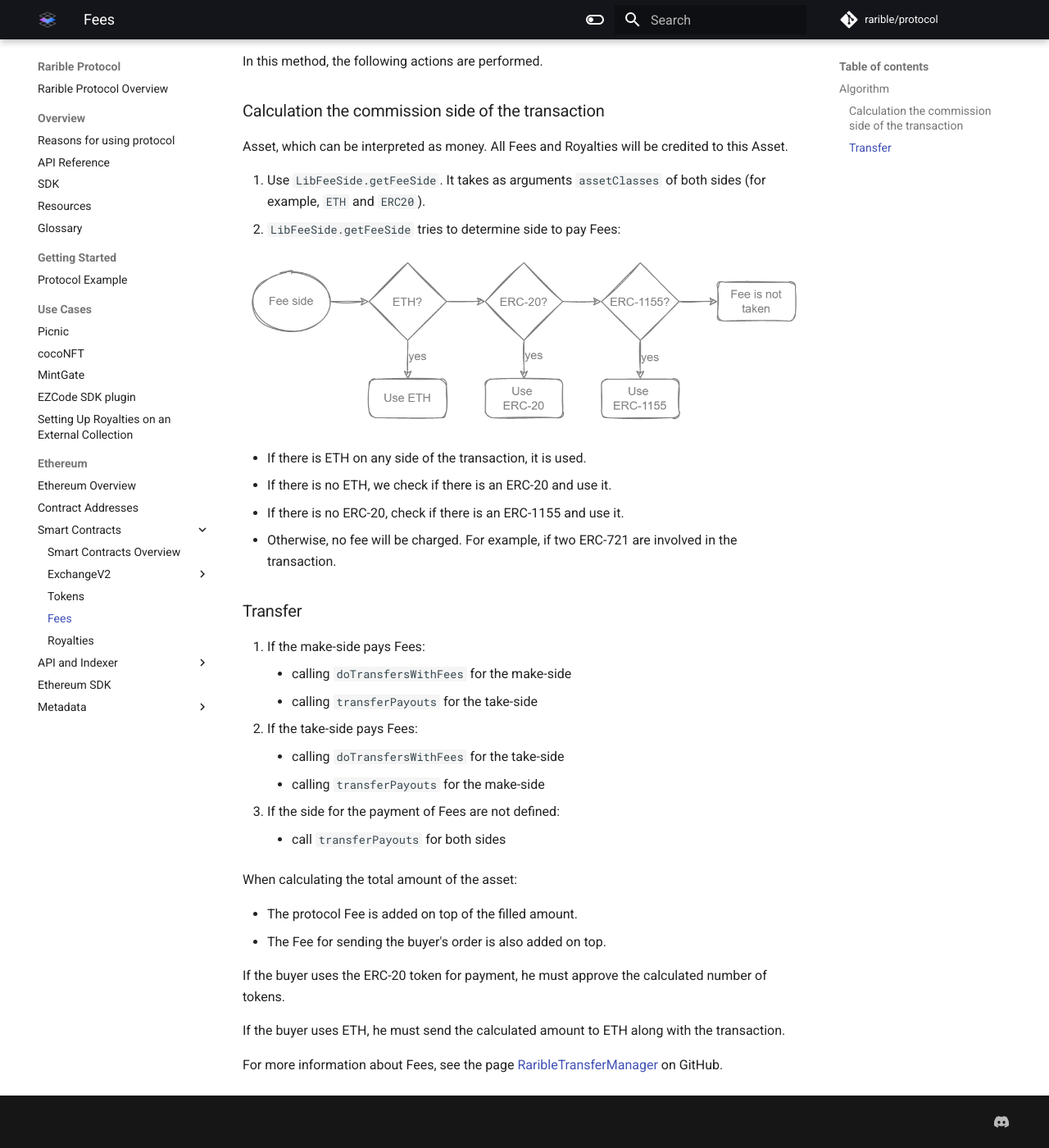
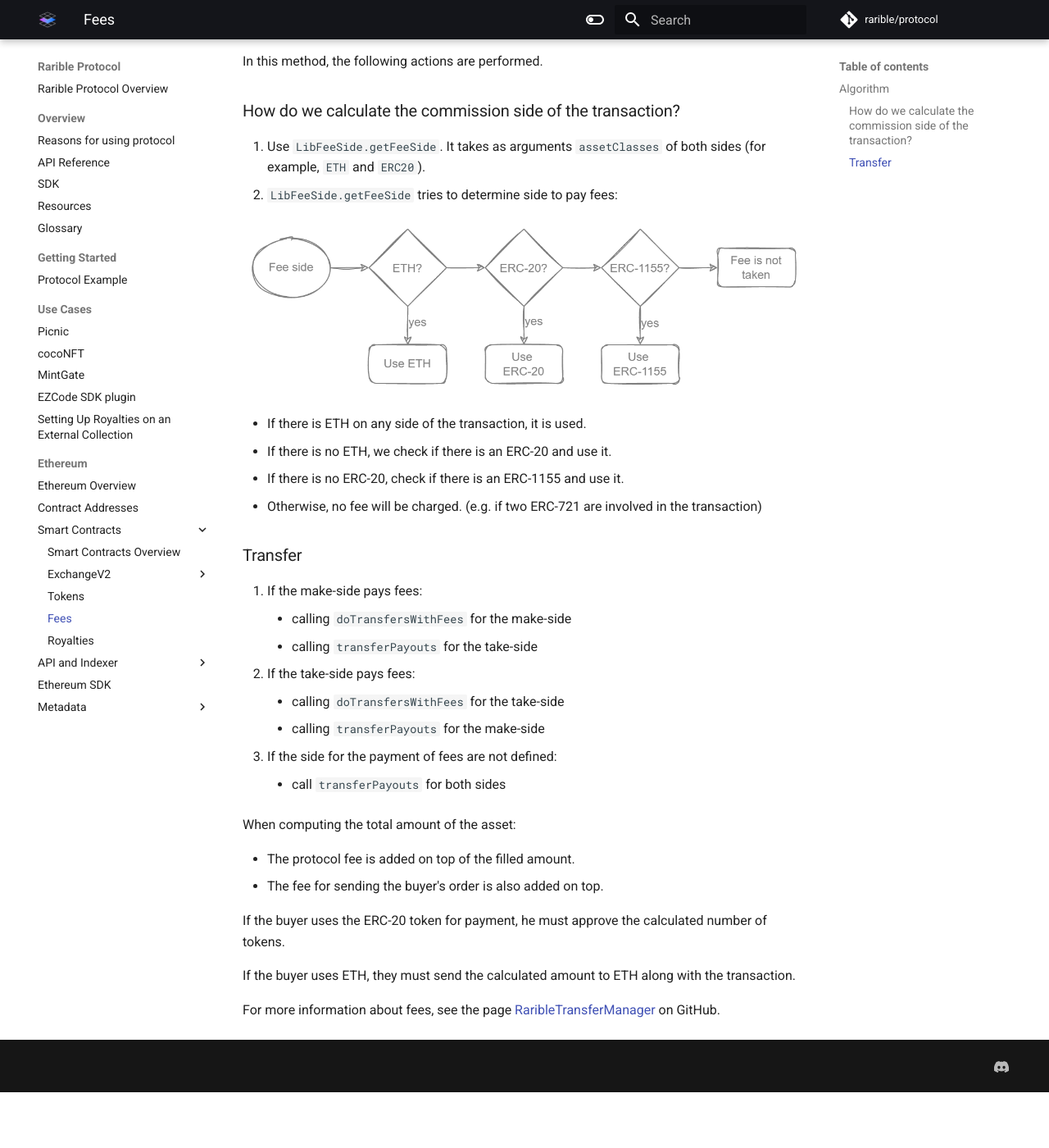
Before and after one commit to rarible/protocol, an MkDocs documentation site: the page built from docs/ethereum/smart-contracts/fees.md, in a window 1280 px wide and 1400 px high, scrolled down 586 px. Shown: the whole window at 82% size. Built offline with MkDocs 1.6.1 and Material for MkDocs 9.7.7, drawn with Linux system fonts in a browser that asks for light colours; comment, search, counter and statistics services are not loaded; after the commit the page ends 1918 px from its top, so only the background shows below that.

Commit message:
Review fees - Denis PR

```diff
--- a/docs/ethereum/smart-contracts/fees.md
+++ b/docs/ethereum/smart-contracts/fees.md
@@ -18,38 +18,36 @@
 
 In this method, the following actions are performed.
 
-### Calculation the commission side of the transaction
-
-Asset, which can be interpreted as money. All Fees and Royalties will be credited to this Asset.
+### How do we calculate the commission side of the transaction?
 
 1. Use `LibFeeSide.getFeeSide`. It takes as arguments `assetClasses` of both sides (for example, `ETH` and `ERC20`).
-2. `LibFeeSide.getFeeSide` tries to determine side to pay Fees:
+2. `LibFeeSide.getFeeSide` tries to determine side to pay fees:
 
 ![](../img/eth_5.png)
 
 * If there is ETH on any side of the transaction, it is used.
 * If there is no ETH, we check if there is an ERC-20 and use it.
 * If there is no ERC-20, check if there is an ERC-1155 and use it.
-* Otherwise, no fee will be charged. For example, if two ERC-721 are involved in the transaction.
+* Otherwise, no fee will be charged. (e.g. if two ERC-721 are involved in the transaction)
 
 ### Transfer
 
-1. If the make-side pays Fees:
+1. If the make-side pays fees:
     * calling `doTransfersWithFees` for the make-side
     * calling `transferPayouts` for the take-side
-2. If the take-side pays Fees:
+2. If the take-side pays fees:
     * calling `doTransfersWithFees` for the take-side
     * calling `transferPayouts` for the make-side
-3. If the side for the payment of Fees are not defined:
+3. If the side for the payment of fees are not defined:
     * call `transferPayouts` for both sides
 
-When calculating the total amount of the asset:
+When computing the total amount of the asset:
 
-* The protocol Fee is added on top of the filled amount.
-* The Fee for sending the buyer's order is also added on top.
+* The protocol fee is added on top of the filled amount.
+* The fee for sending the buyer's order is also added on top.
 
 If the buyer uses the ERC-20 token for payment, he must approve the calculated number of tokens.
 
-If the buyer uses ETH, he must send the calculated amount to ETH along with the transaction.
+If the buyer uses ETH, they must send the calculated amount to ETH along with the transaction.
 
-For more information about Fees, see the page [RaribleTransferManager](https://github.com/rarible/protocol-contracts/blob/master/exchange-v2/contracts/RaribleTransferManager.md) on GitHub.
+For more information about fees, see the page [RaribleTransferManager](https://github.com/rarible/protocol-contracts/blob/master/exchange-v2/contracts/RaribleTransferManager.md) on GitHub.
```
